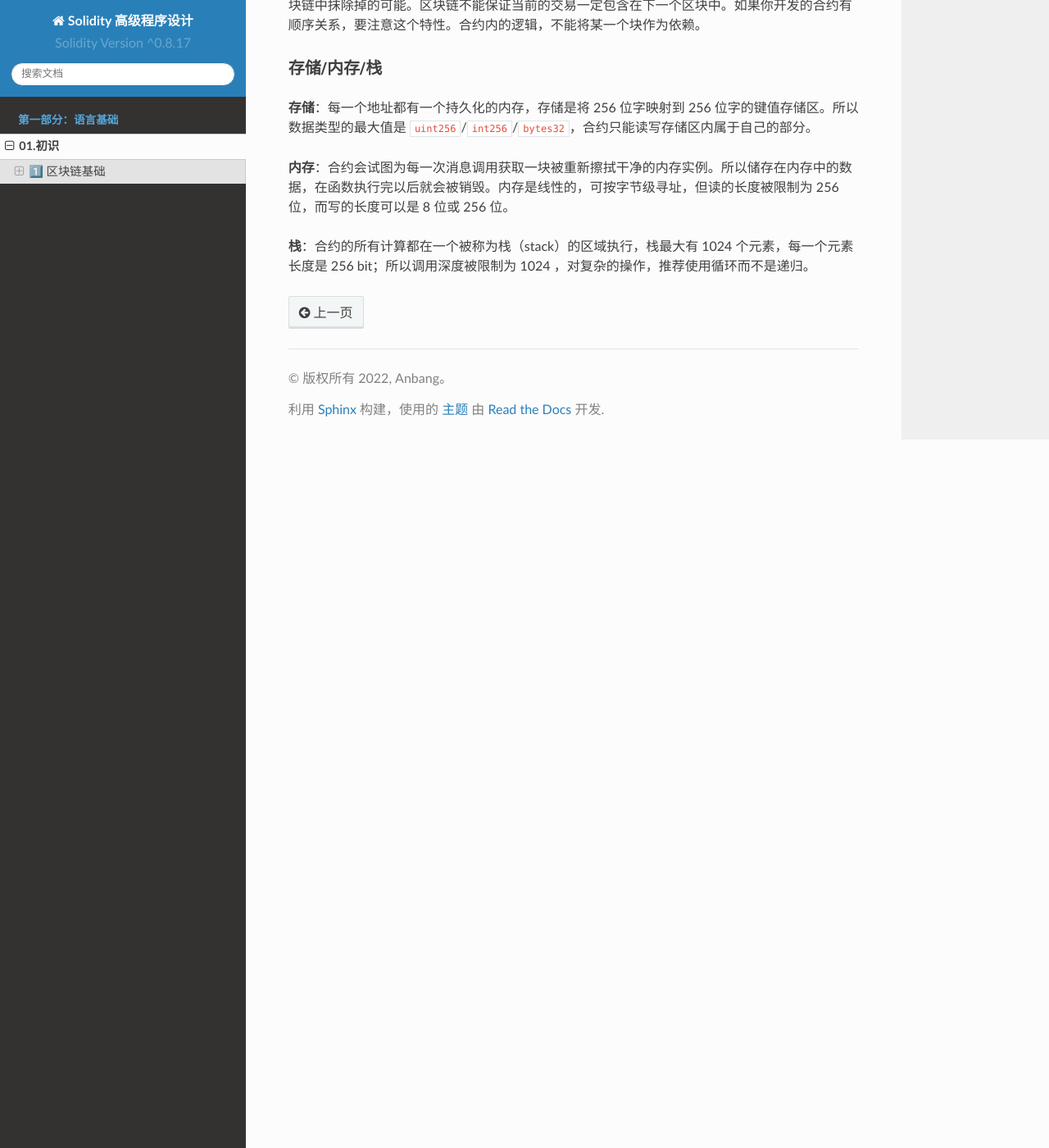
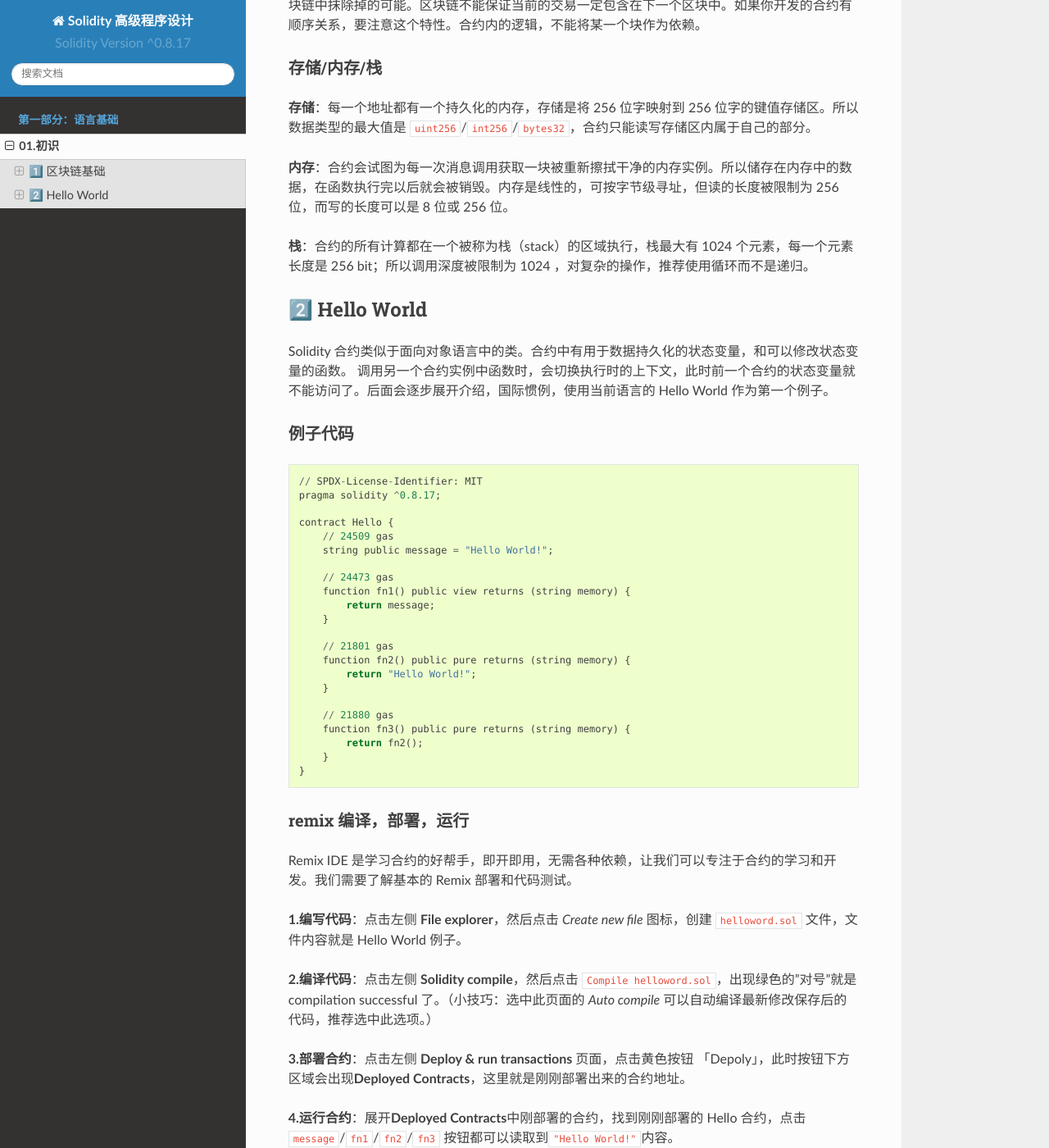
Before and after one commit to anbang/professional-solidity, a Sphinx documentation site: the page built from docs/source/01.hello.md, in a window 1280 px wide and 1400 px high, scrolled down 2173 px. Shown: the whole window at 82% size. Built offline with Sphinx 7.4.7 and the Read the Docs theme 2.0.0, drawn with Linux system fonts in a browser that asks for light colours; some of the changed text lies outside the part shown.

Commit message:
Hello World

````diff
--- a/docs/source/01.hello.md
+++ b/docs/source/01.hello.md
@@ -51,7 +51,7 @@ gas:合约的手续费；是作为用户为当前交易支付的手续费，每
 地址很多时候也被称为账户，EVM 中有两类地址，一类是外部地址，一类是合约地址。
 
 - 外部地址：由**公钥-私钥对**控制
-  - 常用的助记词，keystore文件等只是方便用户储存，底层还是会转成私钥。
+  - 常用的助记词，keystore 文件等只是方便用户储存，底层还是会转成私钥。
   - 一般是钱包应用创建的地址。公钥就是`0xABC`的这种以太坊收款地址，私钥可能是助记词生成，可能是 keystore 文件生成，也可能是用户直接保存的。
 - 合约地址：由地址一起存储的代码控制。
 
@@ -70,3 +70,56 @@ gas:合约的手续费；是作为用户为当前交易支付的手续费，每
 **内存**：合约会试图为每一次消息调用获取一块被重新擦拭干净的内存实例。所以储存在内存中的数据，在函数执行完以后就会被销毁。内存是线性的，可按字节级寻址，但读的长度被限制为 256 位，而写的长度可以是 8 位或 256 位。
 
 **栈**：合约的所有计算都在一个被称为栈（stack）的区域执行，栈最大有 1024 个元素，每一个元素长度是 256 bit；所以调用深度被限制为 1024 ，对复杂的操作，推荐使用循环而不是递归。
+
+## 2️⃣ Hello World
+
+Solidity 合约类似于面向对象语言中的类。合约中有用于数据持久化的状态变量，和可以修改状态变量的函数。 调用另一个合约实例中函数时，会切换执行时的上下文，此时前一个合约的状态变量就不能访问了。后面会逐步展开介绍，国际惯例，使用当前语言的 Hello World 作为第一个例子。
+
+### 例子代码
+
+```
+// SPDX-License-Identifier: MIT
+pragma solidity ^0.8.17;
+
+contract Hello {
+    // 24509 gas
+    string public message = "Hello World!";
+
+    // 24473 gas
+    function fn1() public view returns (string memory) {
+        return message;
+    }
+
+    // 21801 gas
+    function fn2() public pure returns (string memory) {
+        return "Hello World!";
+    }
+
+    // 21880 gas
+    function fn3() public pure returns (string memory) {
+        return fn2();
+    }
+}
+```
+
+### remix 编译，部署，运行
+
+Remix IDE 是学习合约的好帮手，即开即用，无需各种依赖，让我们可以专注于合约的学习和开发。我们需要了解基本的 Remix 部署和代码测试。
+
+**1.编写代码**：点击左侧 **File explorer**，然后点击 _Create new file_ 图标，创建 `helloword.sol` 文件，文件内容就是 Hello World 例子。
+
+**2.编译代码**：点击左侧 **Solidity compile**，然后点击 `Compile helloword.sol`，出现绿色的"对号"就是 compilation successful 了。（小技巧：选中此页面的 _Auto compile_ 可以自动编译最新修改保存后的代码，推荐选中此选项。）
+
+**3.部署合约**：点击左侧 **Deploy & run transactions** 页面，点击黄色按钮 「Depoly」，此时按钮下方区域会出现**Deployed Contracts**，这里就是刚刚部署出来的合约地址。
+
+**4.运行合约**：展开**Deployed Contracts**中刚部署的合约，找到刚刚部署的 Hello 合约，点击 `message`/`fn1`/`fn2`/`fn3` 按钮都可以读取到`"Hello World!"`内容。
+
+<!-- ![](/_static/01/001.png) -->
+
+### Hello World 例子分析
+
+上面的代码获取 message 可以得到 `"Hello World!"`,调用 `fn1()`函数，也可以得到 `"Hello World!"`; 这是因为 `fn1` 里面的逻辑是返回 message。通过这个例子可以发现，合约内调用变量并不需要使用 `this` 之类的关键字，直接使用即可，调用函数也是如此，直接 `fnName([x])` 就可以。
+
+通过 Remix 调用详情我们可以发现，他们消耗的 gas 不相同。通常直接获取 `message` 更省钱，因为`message`储存在状态变量中，而函数`helloWorld`是读取了状态变量然后再返回出去。但是在 Remix 中有时候得到的结果却并不相同，不用太相信 Remix 内的 gas。在 Remix 中，代码顺序，变量名/函数名长短的修改都可以大大影响 gas 消耗，不要太相信 Remix 的 ga 消耗。
+
+在编写 solidity 代码时，保证安全的前提下，让合约消耗更少的 gas 是一个重要的优化方向。后面会有专门的一章进行 gas 优化的探讨，这里不再多展开。
````
Also changed, not shown: README.md (+1 -0 lines).
